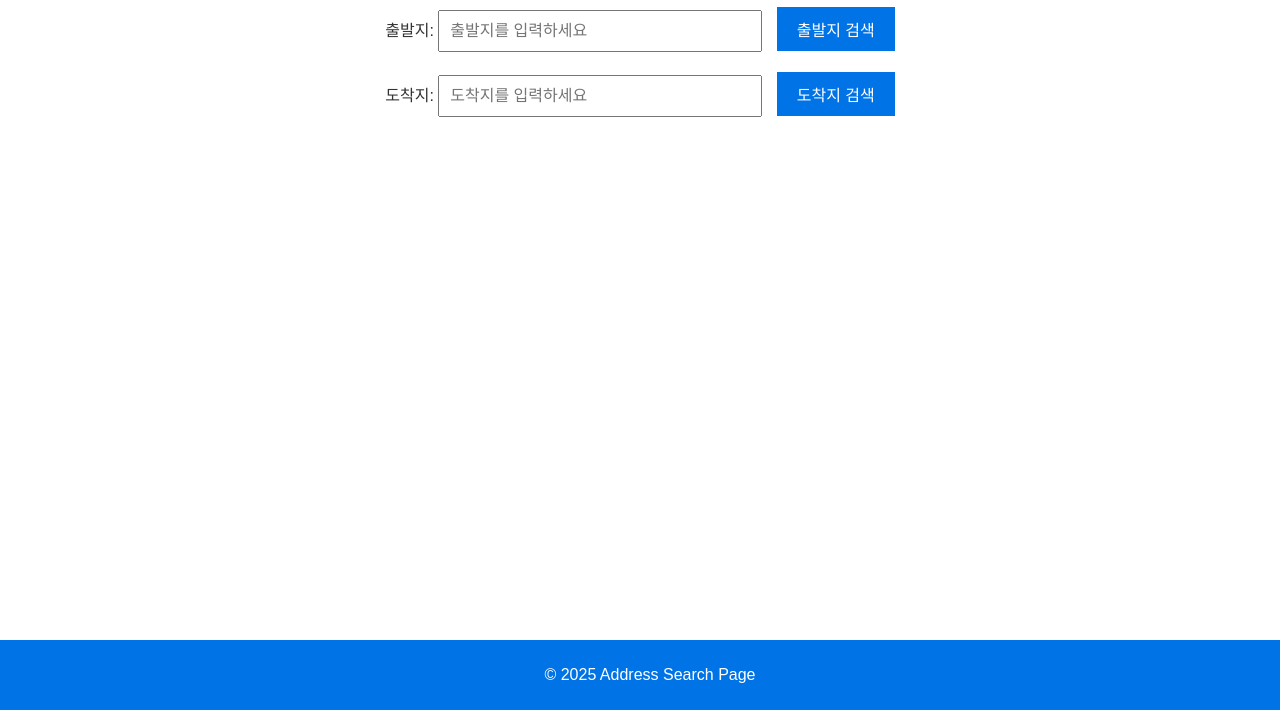
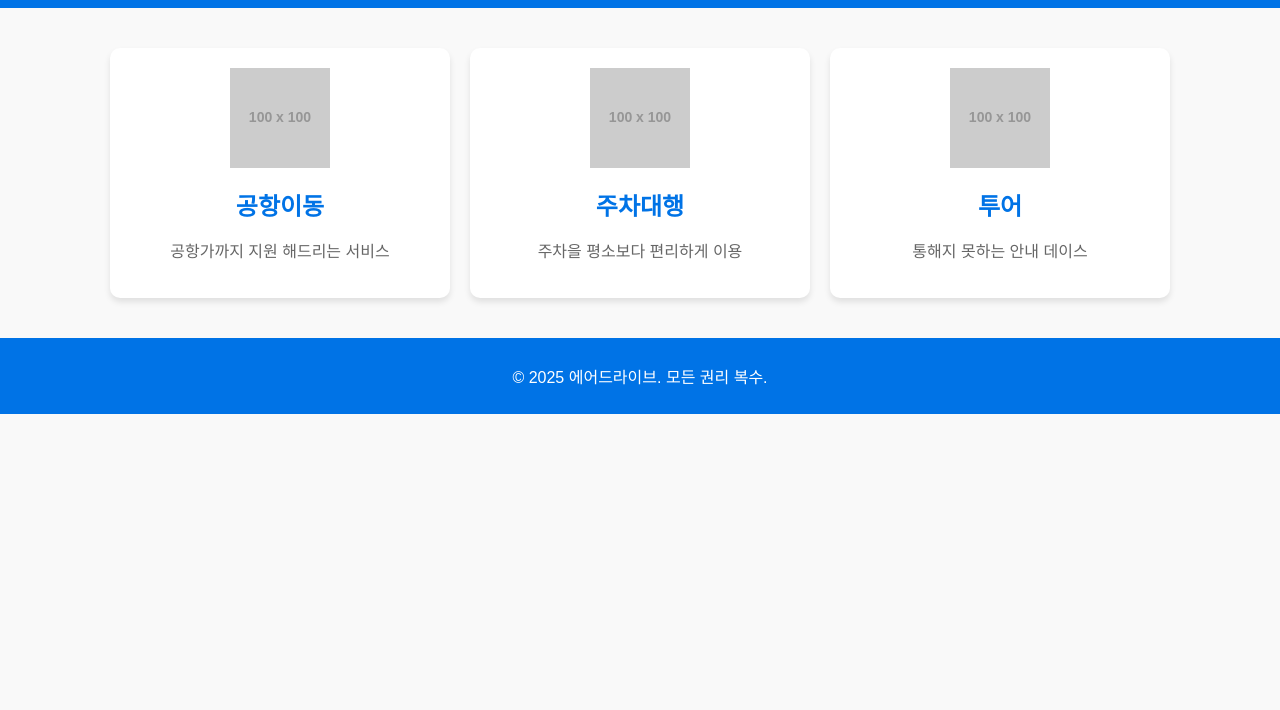
Before and after one commit to oh-taekjun/airdrive, a plain HTML site: page index.html in a window 1280 px wide. Shown: the part 90-800 px from the top of the page. Drawn offline with Linux system fonts and the light colour scheme; placeholder pictures from the web are drawn by us.

Commit message:
Update index.html

```diff
--- a/index.html
+++ b/index.html
@@ -3,89 +3,90 @@
 <head>
     <meta charset="UTF-8">
     <meta name="viewport" content="width=device-width, initial-scale=1.0">
-    <title>Address Search Page</title>
+    <title>에어드라이브</title>
     <style>
         body {
             margin: 0;
             padding: 0;
             font-family: Arial, sans-serif;
-            background-color: #ffffff;
+            background-color: #f9f9f9;
             color: #333;
-            text-align: center;
         }
         header {
             background-color: #0073e6;
             color: white;
             padding: 20px 0;
+            text-align: center;
         }
         header h1 {
             margin: 0;
-            font-size: 2em;
+            font-size: 2.5em;
+        }
+        .menu-container {
+            display: flex;
+            justify-content: center;
+            gap: 20px;
+            margin: 40px 20px;
+        }
+        .menu-item {
+            background-color: white;
+            border-radius: 10px;
+            box-shadow: 0 4px 6px rgba(0, 0, 0, 0.1);
+            text-align: center;
+            padding: 20px;
+            flex: 1;
+            max-width: 300px;
+        }
+        .menu-item img {
+            width: 100px;
+            height: 100px;
+            margin-bottom: 15px;
+        }
+        .menu-item h2 {
+            font-size: 1.5em;
+            margin: 0 0 10px;
+            color: #0073e6;
+        }
+        .menu-item p {
+            font-size: 1em;
+            color: #666;
         }
         footer {
             margin-top: 40px;
             padding: 10px;
             background-color: #0073e6;
             color: white;
-            position: fixed;
-            bottom: 0;
-            width: 100%;
-        }
-        .search-container {
-            margin: 20px;
-        }
-        .search-container input {
-            padding: 10px;
-            width: 300px;
-            font-size: 1em;
-            margin-right: 10px;
-        }
-        .search-container button {
-            padding: 10px 20px;
-            font-size: 1em;
-            background-color: #0073e6;
-            color: white;
-            border: none;
-            cursor: pointer;
-        }
-        .search-container button:hover {
-            background-color: #005bb5;
+            text-align: center;
         }
     </style>
-    <script src="https://t1.daumcdn.net/mapjsapi/bundle/postcode/prod/postcode.v2.js"></script>
-    <script>
-        function searchAddress(inputId) {
-            new daum.Postcode({
-                oncomplete: function(data) {
-                    const fullAddress = data.roadAddress || data.jibunAddress;
-                    document.getElementById(inputId).value = fullAddress;
-                    alert('주소가 성공적으로 입력되었습니다: ' + fullAddress);
-                }
-            }).open();
-        }
-    </script>
 </head>
 <body>
     <header>
-        <h1>Address Search Page</h1>
+        <h1>에어드라이브</h1>
     </header>
 
     <main>
-
-        <div class="search-container">
-            <label for="departure">출발지:</label>
-            <input type="text" id="departure" placeholder="출발지를 입력하세요">
-            <button onclick="searchAddress('departure')">출발지 검색</button>
-        </div>
-        <div class="search-container">
-            <label for="destination">도착지:</label>
-            <input type="text" id="destination" placeholder="도착지를 입력하세요">
-            <button onclick="searchAddress('destination')">도착지 검색</button>
+        <div class="menu-container">
+            <div class="menu-item">
+                <img src="https://via.placeholder.com/100" alt="공항이동">
+                <h2>공항이동</h2>
+                <p>공항가까지 지원 해드리는 서비스</p>
+            </div>
+            <div class="menu-item">
+                <img src="https://via.placeholder.com/100" alt="주차대행">
+                <h2>주차대행</h2>
+                <p>주차을 평소보다 편리하게 이용</p>
+            </div>
+            <div class="menu-item">
+                <img src="https://via.placeholder.com/100" alt="투어">
+                <h2>투어</h2>
+                <p>통해지 못하는 안내 데이스</p>
+            </div>
         </div>
     </main>
 
     <footer>
-        <p>&copy; 2025 Address Search Page</p>
+        <p>&copy; 2025 에어드라이브. 모든 권리 복수.</p>
     </footer>
 </body>
 </html>
```
